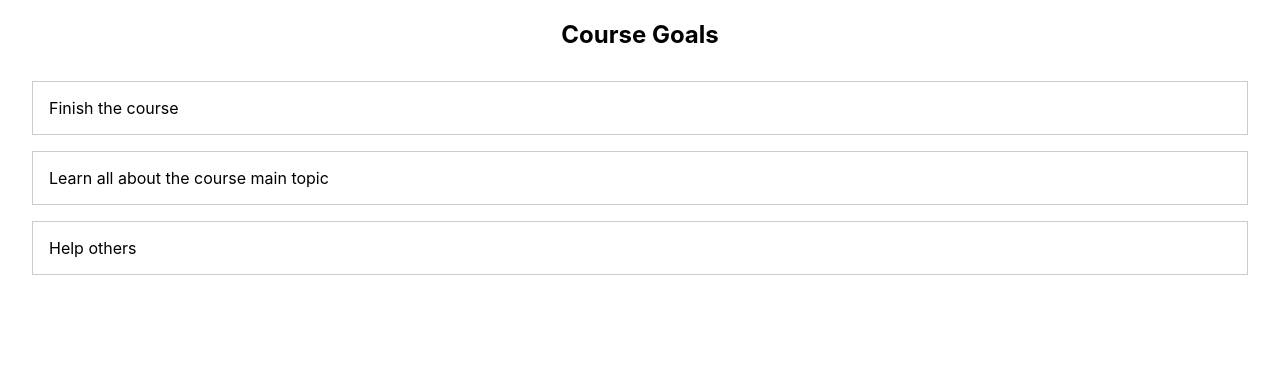
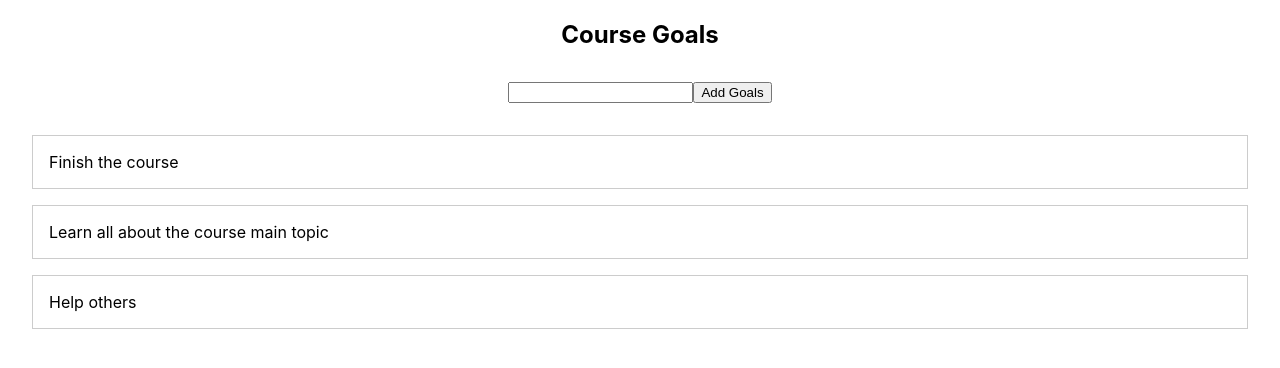
Before and after one commit to xaviguasch/refresher-react-project-prac-app, a React (Create React App) app: page / in a window 1280 px wide. Shown: the top 368 px of the page. Built offline with nearby package versions, Linux system fonts and the light colour scheme.

Commit message:
added GoalList component and passed data upwards through callback functions

```diff
--- a/src/App.js
+++ b/src/App.js
@@ -1,6 +1,7 @@
 import React from 'react'
 
-import GoalList from './components/GoalList'
+import GoalList from './components/GoalList/GoalList'
+import NewGoal from './components/NewGoal/NewGoal'
 import './App.css'
 
 const App = () => {
@@ -19,9 +20,15 @@
     }
   ]
 
+  const addNewGoalHandler = newGoal => {
+    courseGoals.push(newGoal)
+    console.log(courseGoals)
+  }
+
   return (
     <div className='course-goals'>
       <h2>Course Goals</h2>
+      <NewGoal onAddGoal={addNewGoalHandler} />
       <GoalList goals={courseGoals} key={courseGoals} />
     </div>
   )
--- /dev/null
+++ b/src/components/NewGoal/NewGoal.css
@@ -0,0 +1,4 @@
+.new-goal {
+  margin: 2rem;
+  text-align: center;
+}
--- /dev/null
+++ b/src/components/NewGoal/NewGoal.js
@@ -0,0 +1,25 @@
+import React from 'react'
+
+import './NewGoal.css'
+
+function NewGoal(props) {
+  const addGoalHandler = e => {
+    e.preventDefault()
+
+    const newGoal = {
+      id: Math.random().toString(),
+      text: 'My new goal'
+    }
+
+    props.onAddGoal(newGoal)
+  }
+
+  return (
+    <form className='new-goal' onSubmit={addGoalHandler}>
+      <input type='text' />
+      <button type='submit'>Add Goals</button>
+    </form>
+  )
+}
+
+export default NewGoal
```
Also changed, not shown: src/components/GoalList/GoalList.css (renamed from src/components/GoalList.css), src/components/GoalList/GoalList.js (renamed from src/components/GoalList.js).
